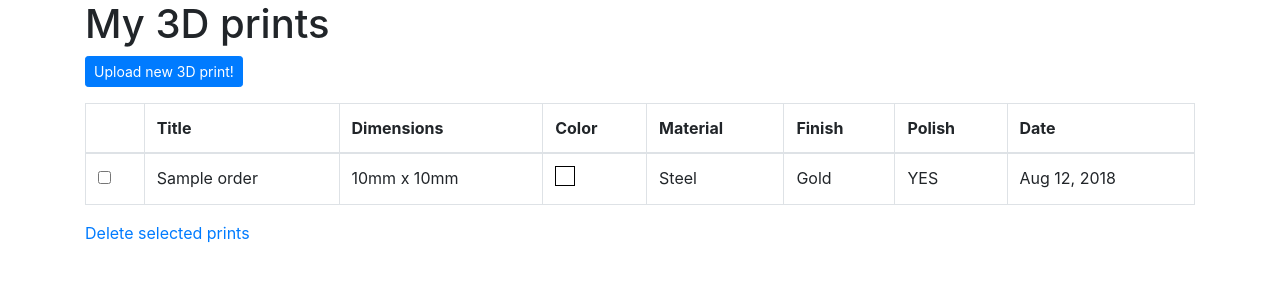
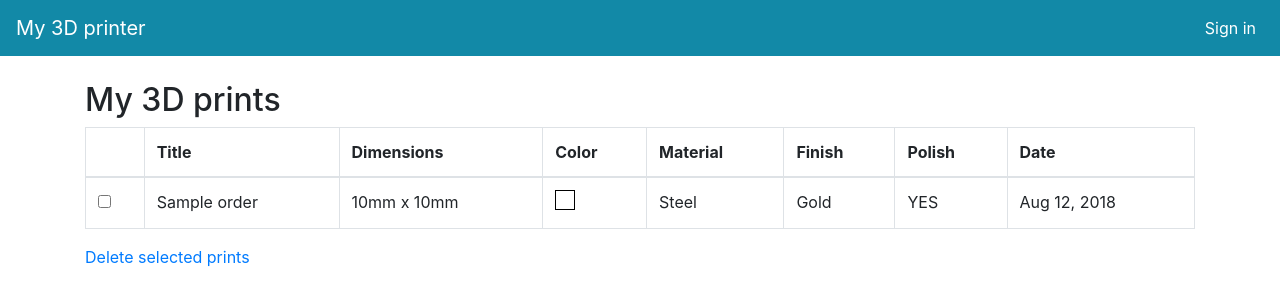
Before and after one commit to sven-achilles/case-3d-printing, a Symfony app: template www/templates/print-orders/index.html.twig in a window 1280 px wide. Shown: the top 306 px of the page. Run offline with Twig, Linux system fonts and the light colour scheme; the template is opened without the code that fills it: most values are stand-ins (such as "Sample title", 1, 10 or a date in 2020); some libraries are stand-ins or nearby versions.

Commit message:
added header

```diff
--- /dev/null
+++ b/www/public/css/header.css
@@ -0,0 +1,18 @@
+#page-header {
+    margin-bottom: 25px;
+
+    background-color: #1289A7;
+}
+
+#page-header,
+#page-header a {
+    color: #FFF;
+}
+
+#page-header #new-print-btn {
+    background-color: #0b5e73;
+}
+
+#page-header #user-info a {
+    color: #b0d8e2;
+}
--- a/www/src/Controller/SecurityController.php
+++ b/www/src/Controller/SecurityController.php
@@ -24,6 +24,6 @@ class SecurityController extends AbstractController
      */
     public function logout()
     {
-
+        // Symfony handles it.
     }
 }
--- a/www/templates/base.html.twig
+++ b/www/templates/base.html.twig
@@ -7,10 +7,13 @@
         <!-- StyleSheets -->
         <link href="https://stackpath.bootstrapcdn.com/bootstrap/4.1.3/css/bootstrap.min.css" rel="stylesheet" integrity="sha384-MCw98/SFnGE8fJT3GXwEOngsV7Zt27NXFoaoApmYm81iuXoPkFOJwJ8ERdknLPMO" crossorigin="anonymous">
 
+        <link rel="stylesheet" href="/css/header.css">
         {% block stylesheets %}
         {% endblock %}
     </head>
     <body>
+        {{ include('partials/header.html.twig') }}
+
         <div class="container">
             {% block body %}
             {% endblock %}
--- /dev/null
+++ b/www/templates/partials/header.html.twig
@@ -0,0 +1,25 @@
+<header id="page-header">
+    <nav class="navbar navbar-expand-lg navbar-light">
+        <a class="navbar-brand" href="/">My 3D printer</a>
+
+        <ul class="navbar-nav ml-auto nav-flex-icons">
+            {% if is_granted('ROLE_USER') %}
+                <li class="nav-item">
+                    <a href="{{ path('print_order_create') }}" class="btn btn-sm nav-link" id="new-print-btn">Upload new 3D print!</a>
+                </li>
+
+                <li class="nav-item" id="user-info">
+                    <a class="nav-link"><small>you:</small> {{ app.user.fullName }}</a>
+                </li>
+
+                <li class="nav-item">
+                    <a class="nav-link" href="{{ logout_path() }}">Logout</a>
+                </li>
+            {% else %}
+                <li class="nav-item">
+                    <a class="nav-link" href="{{ path('security_logout') }}">Sign in</a>
+                </li>
+            {% endif %}
+        </ul>
+    </nav>
+</header>
--- a/www/templates/print-orders/index.html.twig
+++ b/www/templates/print-orders/index.html.twig
@@ -7,11 +7,7 @@
 {% endblock %}
 
 {% block body %}
-    <h1>My 3D prints</h1>
-
-    <div class="form-group">
-        <button type="button" class="btn btn-primary btn-sm">Upload new 3D print!</button>
-    </div>
+    <h2>My 3D prints</h2>
 
     <table class="table table-bordered" id="print-orders">
         <thead>
```
Also changed, not shown: www/src/Controller/PrintOrderController.php (+9 -1 lines), 1 other file.
